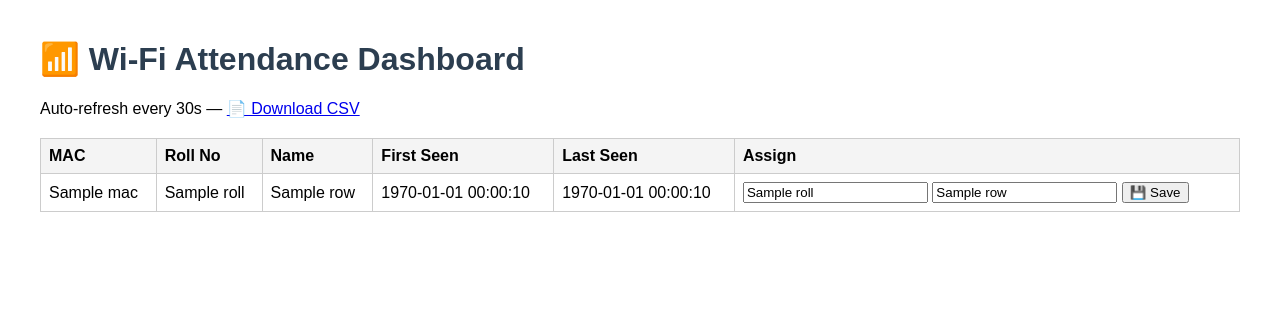
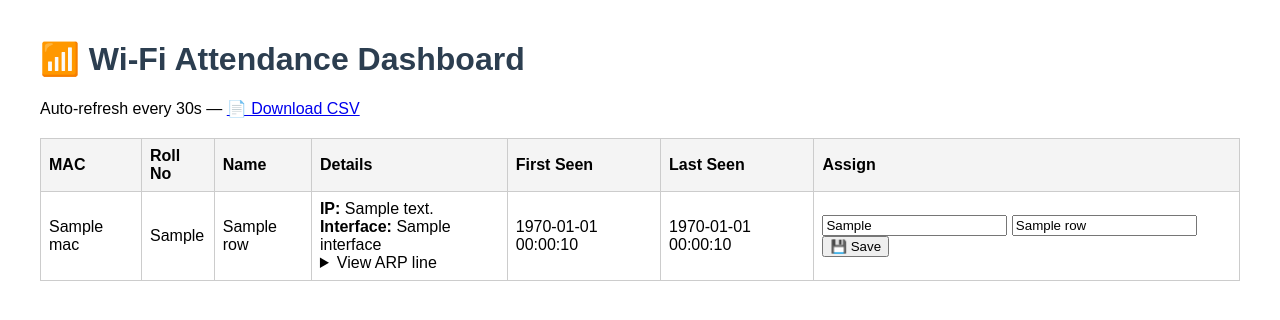
Before and after one commit to ARIEA-hub/Attendance-App, a Flask app: template templates/dashboard.html in a window 1280 px wide. Shown: the top 320 px of the page. Run offline with Flask 3, Linux system fonts and the light colour scheme; the template is opened without the code that fills it: most values are stand-ins (such as "Sample title", 1, 10 or a date in 2020).

Commit message:
feat: Implement ARP output parsing and enhance dashboard with device details

```diff
--- a/app.py
+++ b/app.py
@@ -15,6 +15,7 @@ IGNORE_MACS = {
     "01-00-5e-00-00-fb",
     "01-00-5e-00-00-fc",
 }
+DEVICE_DETAILS = {}
 
 # ------------------------------------------------------------
 # DATABASE SETUP
@@ -80,6 +81,30 @@ def register_device(mac, roll_no, name):
     conn.commit()
     conn.close()
 
+def parse_arp_output(output):
+    """Parse common ARP output into a list of dictionaries with IP, MAC, interface and raw line."""
+    parsed = []
+    for line in output.splitlines():
+        cleaned = line.strip()
+        if not cleaned:
+            continue
+
+        ip_match = re.search(r"\((\d+\.\d+\.\d+\.\d+)\)", cleaned)
+        mac_match = re.search(r"((?:[0-9A-Fa-f]{2}[:-]){5}[0-9A-Fa-f]{2})", cleaned)
+        if not ip_match or not mac_match:
+            continue
+
+        mac = mac_match.group(1).lower().replace(":", "-")
+        interface_match = re.search(r"\bon\s+(\S+)", cleaned, re.IGNORECASE)
+        parsed.append({
+            "ip_address": ip_match.group(1),
+            "mac": mac,
+            "interface": interface_match.group(1) if interface_match else "",
+            "raw_line": cleaned,
+        })
+
+    return parsed
+
 # ------------------------------------------------------------
 # ARP SCAN FUNCTION
 # ------------------------------------------------------------
@@ -100,14 +125,19 @@ def scan_wifi():
         print(f"[ERROR] ARP failed: {e}")
         return
 
-    macs = set(re.findall(ARP_REGEX, output))
-    macs = {m.lower().replace(":", "-") for m in macs if m.lower() not in IGNORE_MACS}
+    parsed_devices = parse_arp_output(output)
+    macs = {detail["mac"] for detail in parsed_devices if detail["mac"] not in IGNORE_MACS}
     if not macs:
         print("[SCAN] No MACs found (check ARP cache).")
         return
 
     print(f"[SCAN] Found {len(macs)} devices: {', '.join(macs)}")
-    for mac in macs:
+    DEVICE_DETAILS.clear()
+    for detail in parsed_devices:
+        mac = detail["mac"]
+        if mac in IGNORE_MACS:
+            continue
+        DEVICE_DETAILS[mac] = detail
         upsert_session(mac, now)
 
 # ------------------------------------------------------------
@@ -126,12 +156,22 @@ def dashboard():
     sessions = get_all_sessions()
     devices = {mac: {"roll_no": roll_no, "name": name} for mac, roll_no, name in get_all_devices()}
 
-    merged = []
+    rows = []
     for mac, first_seen, last_seen in sessions:
         info = devices.get(mac, {"roll_no": "", "name": ""})
-        merged.append((mac, info["roll_no"], info["name"], first_seen, last_seen))
+        detail = DEVICE_DETAILS.get(mac, {})
+        rows.append({
+            "mac": mac,
+            "roll_no": info["roll_no"],
+            "name": info["name"],
+            "first_seen": first_seen,
+            "last_seen": last_seen,
+            "ip_address": detail.get("ip_address", ""),
+            "interface": detail.get("interface", ""),
+            "raw_line": detail.get("raw_line", ""),
+        })
 
-    return render_template("dashboard.html", rows=merged)
+    return render_template("dashboard.html", rows=rows)
 
 @app.route("/assign", methods=["POST"])
 def assign_roll():
@@ -149,12 +189,13 @@ def export_csv():
 
     si = StringIO()
     cw = csv.writer(si)
-    cw.writerow(["MAC", "Roll No", "Name", "First Seen", "Last Seen"])
+    cw.writerow(["MAC", "Roll No", "Name", "IP Address", "Interface", "First Seen", "Last Seen", "ARP Line"])
     for mac, first_seen, last_seen in sessions:
         info = devices.get(mac, {"roll_no": "", "name": ""})
-        cw.writerow([mac, info["roll_no"], info["name"],
+        detail = DEVICE_DETAILS.get(mac, {})
+        cw.writerow([mac, info["roll_no"], info["name"], detail.get("ip_address", ""), detail.get("interface", ""),
                      time.strftime("%Y-%m-%d %H:%M:%S", time.localtime(first_seen)),
-                     time.strftime("%Y-%m-%d %H:%M:%S", time.localtime(last_seen))])
+                     time.strftime("%Y-%m-%d %H:%M:%S", time.localtime(last_seen)), detail.get("raw_line", "")])
     return Response(
         si.getvalue().encode("utf-8"),
         mimetype="text/csv",
--- a/templates/dashboard.html
+++ b/templates/dashboard.html
@@ -21,22 +21,37 @@
       <th>MAC</th>
       <th>Roll No</th>
       <th>Name</th>
+      <th>Details</th>
       <th>First Seen</th>
       <th>Last Seen</th>
       <th>Assign</th>
     </tr>
-    {% for mac, roll, name, first, last in rows %}
+    {% for row in rows %}
     <tr>
-      <td>{{ mac }}</td>
-      <td>{{ roll }}</td>
-      <td>{{ name }}</td>
-      <td>{{ first|datetimeformat }}</td>
-      <td>{{ last|datetimeformat }}</td>
+      <td>{{ row.mac }}</td>
+      <td>{{ row.roll_no }}</td>
+      <td>{{ row.name }}</td>
+      <td>
+        {% if row.ip_address %}
+          <strong>IP:</strong> {{ row.ip_address }}<br>
+          <strong>Interface:</strong> {{ row.interface or 'n/a' }}
+          {% if row.raw_line %}
+          <details>
+            <summary>View ARP line</summary>
+            <small>{{ row.raw_line }}</small>
+          </details>
+          {% endif %}
+        {% else %}
+          <span>No extra details captured yet</span>
+        {% endif %}
+      </td>
+      <td>{{ row.first_seen|datetimeformat }}</td>
+      <td>{{ row.last_seen|datetimeformat }}</td>
       <td>
         <form action="/assign" method="post">
-          <input type="hidden" name="mac" value="{{ mac }}">
-          <input type="text" name="roll_no" placeholder="Roll No" value="{{ roll }}">
-          <input type="text" name="name" placeholder="Name" value="{{ name }}">
+          <input type="hidden" name="mac" value="{{ row.mac }}">
+          <input type="text" name="roll_no" placeholder="Roll No" value="{{ row.roll_no }}">
+          <input type="text" name="name" placeholder="Name" value="{{ row.name }}">
           <button type="submit">💾 Save</button>
         </form>
       </td>
```
Also changed, not shown: tests/test_arp_parser.py (added, +22 -0 lines), attendance.db.
